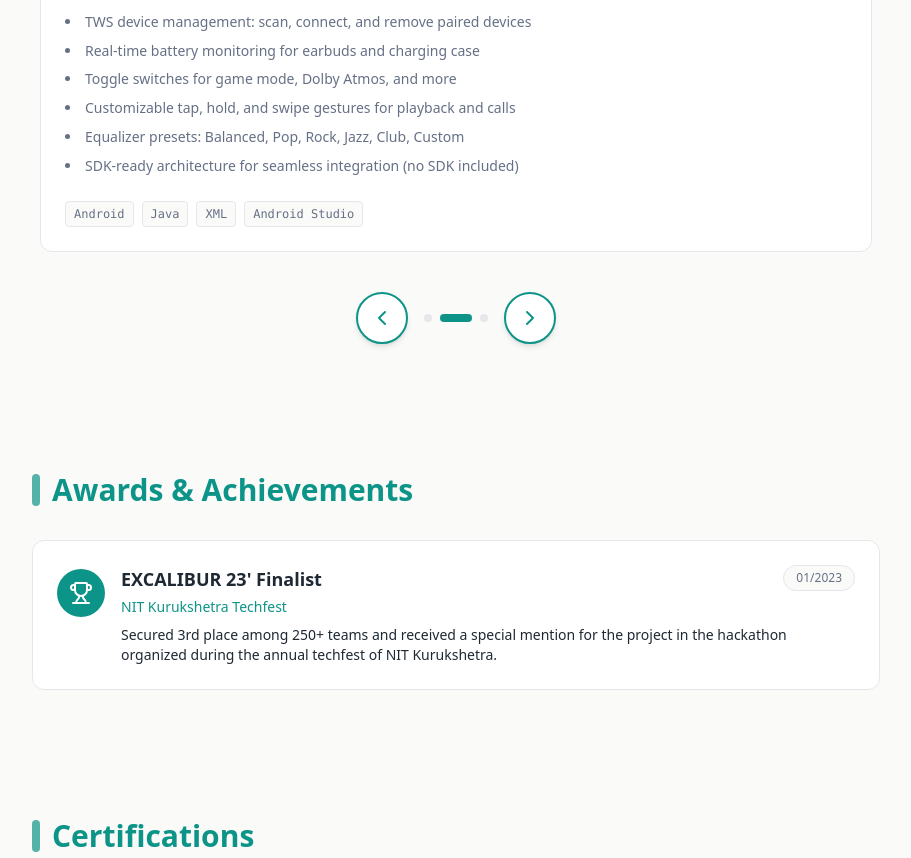
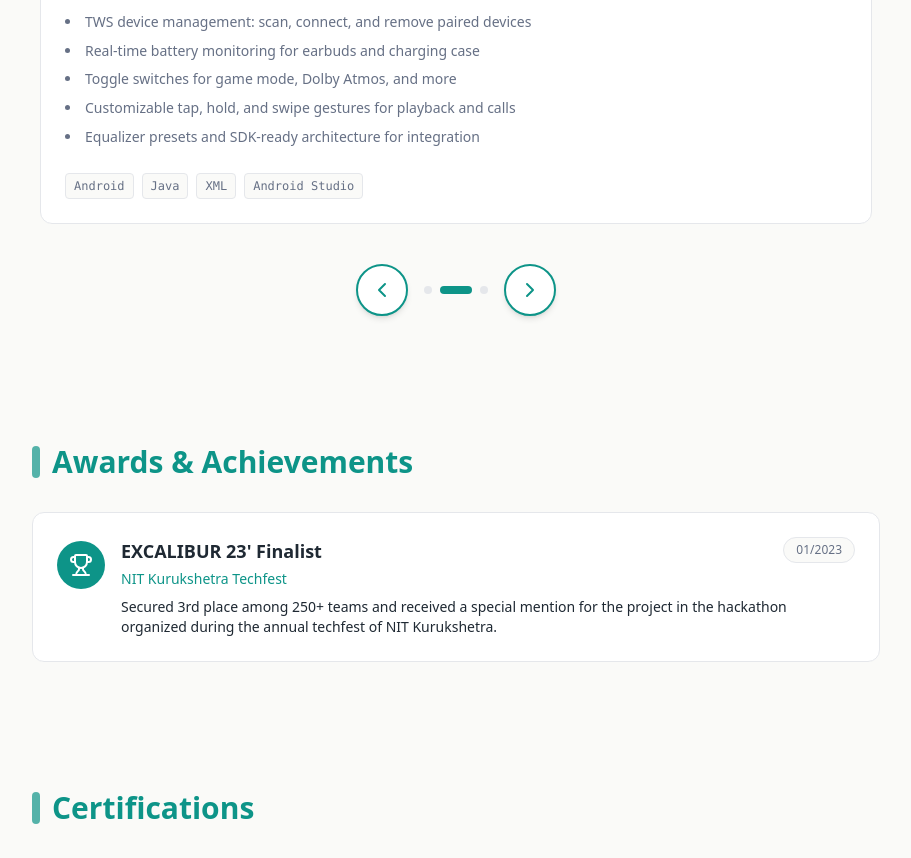
Before and after one commit to hrithik-09/Hrithik-portfolio, a React (Vite) app: page / in a window 1280 px wide. Shown: the part 3160-4018 px from the top of the page, without its empty margins (184-1095 px from the left). Built offline with nearby package versions, Linux system fonts and the light colour scheme.

Commit message:
5 bullet point each project

```diff
--- a/src/data.js
+++ b/src/data.js
@@ -87,8 +87,7 @@ export const portfolioData = {
         "Advanced filtering by genre, year, rating, and language",
         "Wishlist management and smart reminders with notifications",
         "Real-time sync across devices using Firebase Firestore",
-        "Google Sign-In authentication",
-        "Built with MVVM architecture and dark theme UI"
+        "Google Sign-In and MVVM architecture with dark theme UI"
       ],
       link: "https://github.com/hrithik-09/filmfolio",
     },
@@ -101,8 +100,7 @@ export const portfolioData = {
         "Real-time battery monitoring for earbuds and charging case",
         "Toggle switches for game mode, Dolby Atmos, and more",
         "Customizable tap, hold, and swipe gestures for playback and calls",
-        "Equalizer presets: Balanced, Pop, Rock, Jazz, Club, Custom",
-        "SDK-ready architecture for seamless integration (no SDK included)"
+        "Equalizer presets and SDK-ready architecture for integration"
       ],
       link: "https://github.com/hrithik-09/WaveSync",
     },
```
